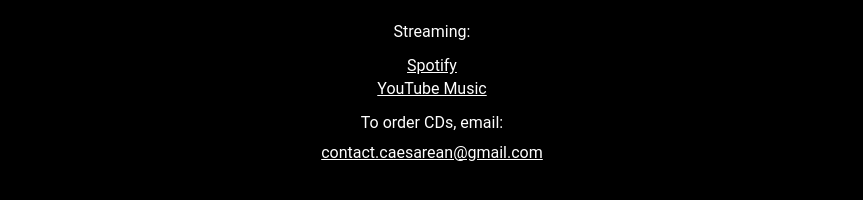
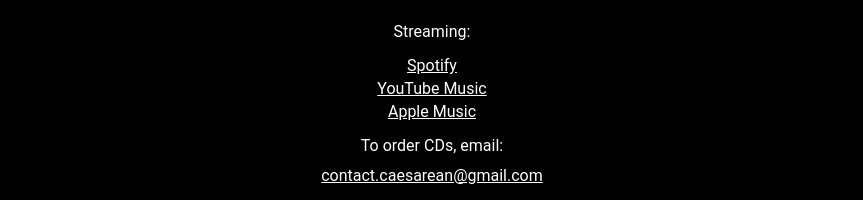
Before and after one commit to caesareanway/caesareanway.github.io, a plain HTML site: page main.html in a window 1280 px wide. Shown: the part 860-1060 px from the top of the page, without its empty margins (208-1071 px from the left). Before the commit the page ends 1037 px from the top, so only its background shows below. Drawn offline with Linux system fonts and the light colour scheme.

Commit message:
Add files via upload

```diff
--- a/main.html
+++ b/main.html
@@ -24,6 +24,7 @@
             <p>Streaming:</p>
             <a href="https://open.spotify.com/album/4N5L15wypTDZu1h2VqSSpU?si=Am0tLbrvRYGL1XTqpV3X0w" target="_blank">Spotify</a>
             <a href="https://music.youtube.com/playlist?list=OLAK5uy_n5RVcSMt7mcqIzieeju0wnHl3az-hFUMM&si=9i3ZJ26jM8BE-4Us" target="_blank">YouTube Music</a>
+            <a href="https://music.apple.com/us/album/rehearsal-demo-ix-vi-mmxxiv-live-ep/1770908196" target="_blank">Apple Music</a>
             <p>To order CDs, email: <a href="mailto:contact.caesarean@gmail.com">contact.caesarean@gmail.com</a></p>
         </div>
     </div>
```
